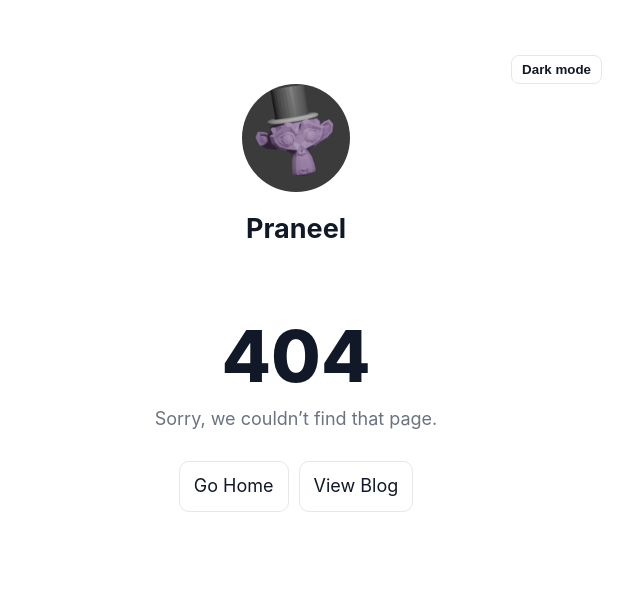
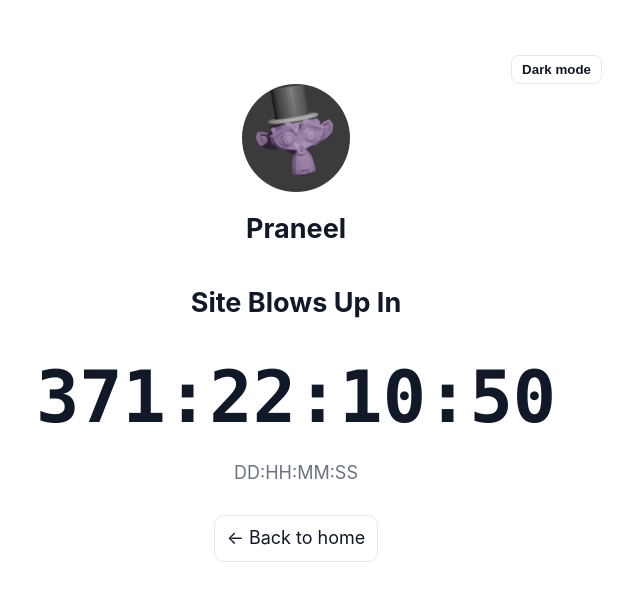
Before and after one commit to Praneel7015/landing-page, a Next.js app: page /countdown in a window 1280 px wide. Before the commit this address had no page. Shown: the top 600 px of the page, without its empty margins (344-984 px from the left). Built offline with nearby package versions, Linux system fonts and the light colour scheme.

Commit message:
content and minor layout/styling updates

```diff
--- a/components/layout.js
+++ b/components/layout.js
@@ -4,11 +4,40 @@ import styles from './layout.module.css';
 import utilStyles from '../styles/utils.module.css';
 import Link from 'next/link';
 import ThemeToggle from './ThemeToggle';
+import { useEffect, useState } from 'react';
 
 const name = 'Praneel';
 export const siteTitle = "Praneel's";
 
-export default function Layout({ children, home, showBackLink = true }) {
+const TARGET_UTC = Date.UTC(2026, 7, 22, 11, 30, 0); // 22 Aug 2026, 17:00 IST = 11:30 UTC
+
+function pad2(n) {
+  return String(n).padStart(2, '0');
+}
+
+function getTimeParts() {
+  const now = Date.now();
+  let diff = Math.max(0, TARGET_UTC - now);
+  const dayMs = 24 * 60 * 60 * 1000;
+  const hourMs = 60 * 60 * 1000;
+  const minMs = 60 * 1000;
+  const days = Math.floor(diff / dayMs);
+  diff -= days * dayMs;
+  const hours = Math.floor(diff / hourMs);
+  diff -= hours * hourMs;
+  const minutes = Math.floor(diff / minMs);
+  diff -= minutes * minMs;
+  const seconds = Math.floor(diff / 1000);
+  return { days, hours, minutes, seconds };
+}
+
+export default function Layout({ children, home, showBackLink = true, showCountdownFooter = true }) {
+  const [parts, setParts] = useState(getTimeParts());
+  useEffect(() => {
+    if (!showCountdownFooter) return;
+    const id = setInterval(() => setParts(getTimeParts()), 1000);
+    return () => clearInterval(id);
+  }, [showCountdownFooter]);
   return (
     <div className={styles.container}>
       <Head>
@@ -64,6 +93,26 @@ export default function Layout({ children, home, showBackLink = true }) {
         )}
       </header>
       <main>{children}</main>
+      {showCountdownFooter && (
+        <div style={{
+          marginTop: '2rem',
+          display: 'flex',
+          justifyContent: 'center'
+        }}>
+          <span
+            aria-label="Countdown to 22 Aug 2026, 5:00 PM IST"
+            suppressHydrationWarning
+            style={{
+              color: 'var(--text)',
+              fontFamily: 'ui-monospace, SFMono-Regular, Menlo, Monaco, Consolas, "Liberation Mono", "Courier New", monospace',
+              fontWeight: 700,
+              fontSize: '1.25rem'
+            }}
+          >
+            {parts.days}:{pad2(parts.hours)}:{pad2(parts.minutes)}:{pad2(parts.seconds)}
+          </span>
+        </div>
+      )}
       {!home && showBackLink && (
         <div className={styles.backToHome}>
           <Link
--- a/pages/404.js
+++ b/pages/404.js
@@ -4,7 +4,7 @@ import Layout from '../components/layout';
 
 export default function Custom404() {
   return (
-  <Layout showBackLink={false}>
+  <Layout showBackLink={false} showCountdownFooter={false}>
       <Head>
         <title>404 – Page not found</title>
         <meta name="robots" content="noindex" />
--- a/pages/blog/index.js
+++ b/pages/blog/index.js
@@ -33,11 +33,11 @@ export default function BlogIndex({ allPostsData }) {
         }}>← Back to home</Link>
       </div>
       <section className={`${utilStyles.headingMd} ${utilStyles.padding1px}`}>
-        <h2 className={utilStyles.headingLg}>Blog</h2>
-        <ul className={utilStyles.list}>
+        <h2 className={utilStyles.headingLg}>Latest Blogs</h2>
+    <ul className={utilStyles.list} style={{ listStyle: 'none', padding: 0 }}>
       {allPostsData.map(({ id, date, title }) => (
             <li className={utilStyles.listItem} key={id}>
-              <Link href={`/blog/posts/${id}`}>{title}</Link>
+      <Link href={`/blog/posts/${id}`} style={{ color: 'var(--text)' }}>{title}</Link>
               <br />
               <small className={utilStyles.lightText}>
                 <Date dateString={date} />
--- /dev/null
+++ b/pages/countdown/index.js
@@ -0,0 +1,78 @@
+import Head from 'next/head';
+import Link from 'next/link';
+import Layout, { siteTitle } from '../../components/layout';
+import utilStyles from '../../styles/utils.module.css';
+import { useEffect, useState } from 'react';
+
+const TARGET_UTC = Date.UTC(2026, 7, 22, 11, 30, 0); // 22 Aug 2026, 17:00 IST == 11:30 UTC
+
+function pad2(n) {
+  return String(n).padStart(2, '0');
+}
+
+function getTimeParts() {
+  const now = Date.now();
+  let diff = Math.max(0, TARGET_UTC - now);
+
+  const dayMs = 24 * 60 * 60 * 1000;
+  const hourMs = 60 * 60 * 1000;
+  const minMs = 60 * 1000;
+
+  const days = Math.floor(diff / dayMs);
+  diff -= days * dayMs;
+  const hours = Math.floor(diff / hourMs);
+  diff -= hours * hourMs;
+  const minutes = Math.floor(diff / minMs);
+  diff -= minutes * minMs;
+  const seconds = Math.floor((diff / 1000) % 60);
+
+  return { days, hours, minutes, seconds, done: TARGET_UTC - now <= 0 };
+}
+
+export default function CountdownPage() {
+  const [{ days, hours, minutes, seconds, done }, setParts] = useState(getTimeParts());
+
+  useEffect(() => {
+    if (done) return;
+    const id = setInterval(() => {
+      setParts(getTimeParts());
+    }, 1000);
+    return () => clearInterval(id);
+  }, [done]);
+
+  return (
+  <Layout showBackLink={false} showCountdownFooter={false}>
+      <Head>
+        <title>{`${siteTitle} Countdown`}</title>
+        <meta name="description" content="Countdown to 22 Aug 2026, 5:00 PM IST" />
+      </Head>
+
+      <section className={utilStyles.headingMd} style={{ textAlign: 'center' }}>
+        <h2 className={utilStyles.headingLg}>Site Blows Up In</h2>
+      </section>
+
+      <section style={{ marginTop: '1rem', textAlign: 'center' }}>
+        <div aria-label="Countdown" style={{
+          fontWeight: 800,
+          fontFamily: 'ui-monospace, SFMono-Regular, Menlo, Monaco, Consolas, "Liberation Mono", "Courier New", monospace',
+          fontSize: '4rem'
+        }}>
+          {days}:{pad2(hours)}:{pad2(minutes)}:{pad2(seconds)}
+        </div>
+        <div style={{ color: 'var(--muted-text)', marginTop: '0.25rem' }}>DD:HH:MM:SS</div>
+      </section>
+
+      <div style={{ marginTop: '1.5rem', display: 'flex', justifyContent: 'center' }}>
+        <Link href="/" style={{
+          border: '1px solid var(--border)',
+          borderRadius: 10,
+          padding: '8px 12px',
+          textDecoration: 'none',
+          color: 'var(--text)'
+        }}>
+          ← Back to home
+        </Link>
+      </div>
+    </Layout>
+  );
+}
```
Also changed, not shown: blog/posts/build-your-own-blog.md (+8 -12 lines), blog/posts/update-on-landing-page.md (added, +20 -0 lines).
